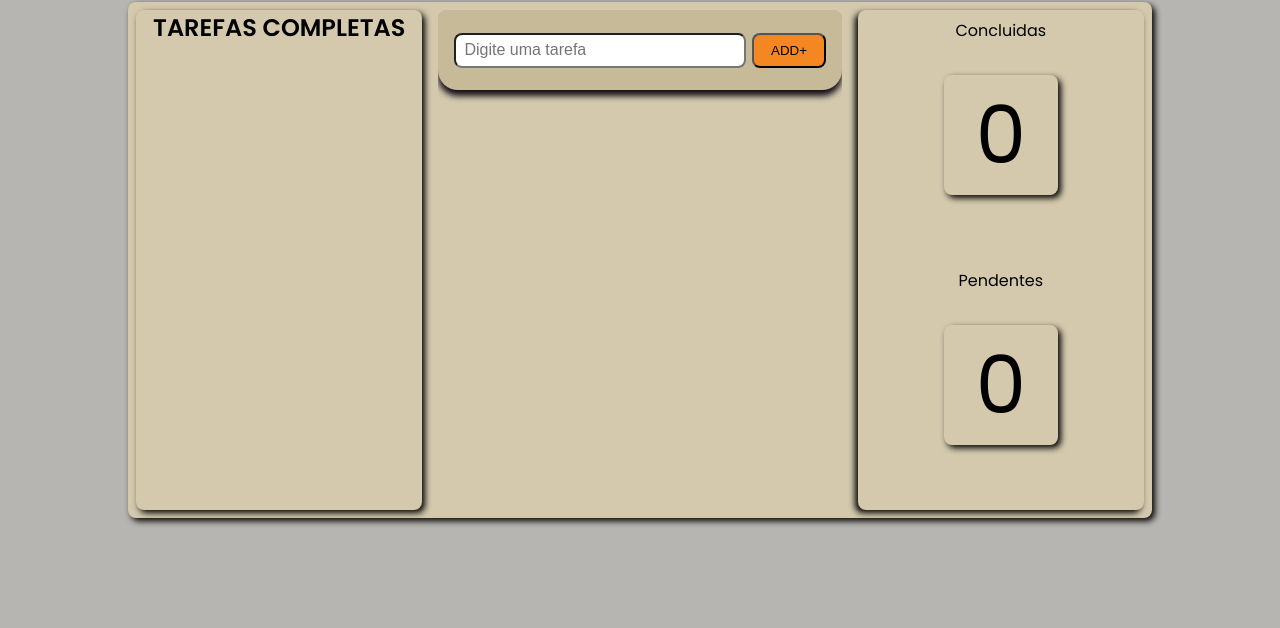
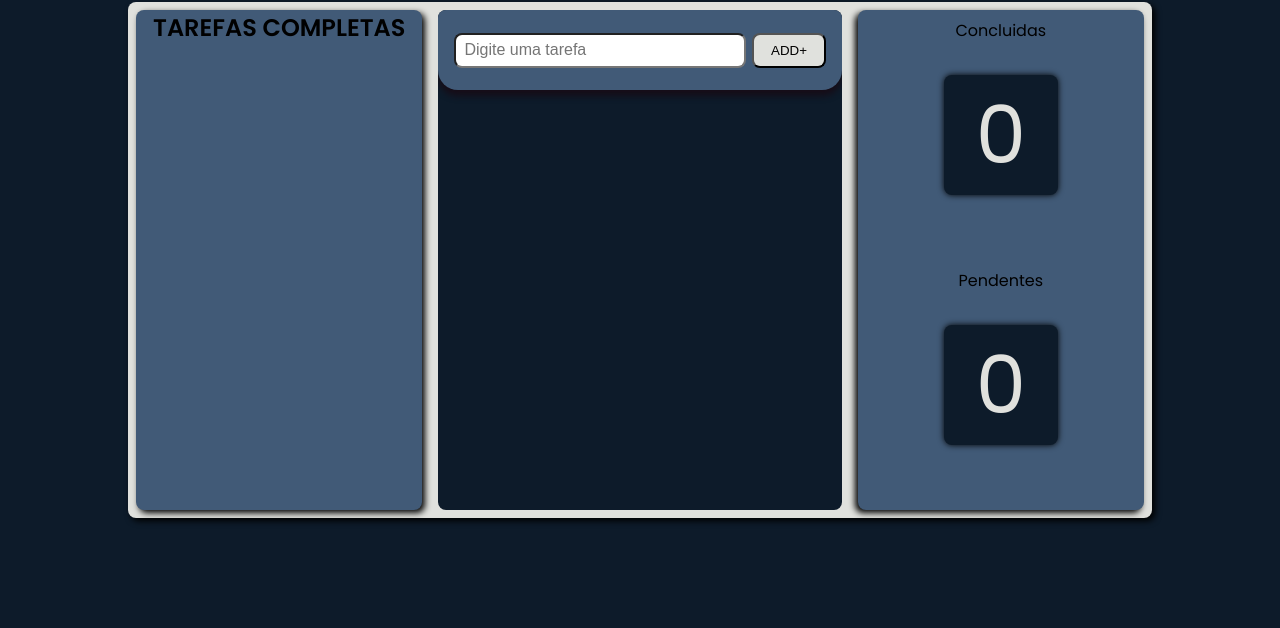
Before and after one commit to FrontRichard/Todo-list, a plain HTML site: page index.html in a window 1280 px wide. Shown: the part 172-800 px from the top of the page. Drawn offline with Linux system fonts and the light colour scheme.

Commit message:
Alteração na paleta de cores do projeto

```diff
--- a/styles/style.css
+++ b/styles/style.css
@@ -8,7 +8,7 @@
 
 body{
     min-height: 100vh;
-    background-color: #b7b5b1;
+    background-color: #0D1B2A;
     padding: 1rem 0;
 
     display: flex;
@@ -27,11 +27,11 @@ input[type='checkbox']{
 .title{
     margin-bottom: 1rem;
     text-transform: uppercase;
-    color: black;
+   color:  #E0E1DD;
 }
 
 .container{
-    background-color: #D4C9AD;
+    background-color:#E0E1DD;
     width: 80%;
     max-width: 80%;
     border-radius: 8px;
@@ -46,7 +46,7 @@ input[type='checkbox']{
 }
 
 .todo__container_completeds{
-    background-color: #D4C9AD;
+    background-color:#415A77;
     width: 30%;
     max-width: 80%;
 
@@ -58,7 +58,7 @@ input[type='checkbox']{
 }
 
 .todo__container_count{
-    background-color: #D4C9AD;
+    background-color: #415A77;
     width: 30%;
     max-width: 80%;
 
@@ -71,7 +71,7 @@ input[type='checkbox']{
 
 
 .todo__container{
-    background-color: #D4C9AD;
+    background-color:#0D1B2A;
     width: 80%;
     max-width: 80%;
 
@@ -89,7 +89,7 @@ input[type='checkbox']{
 }
 
 .form{
-    background-color: #C7BA99;
+    background-color: #415A77;
     height: 80px;
     padding: 1rem;
     border-radius: 0 0 20px 20px;
@@ -101,7 +101,7 @@ input[type='checkbox']{
 }
 
 .confirm__delete-msg{
-    color:black;
+    color: #E0E1DD;
     display: flex;
     flex-direction: column;
     justify-content: center;
@@ -126,7 +126,7 @@ input[type='checkbox']{
 }
 
 .btns__confirm button:hover{
-    background-color: #C7BA99;
+    background-color:#415A77;
 }
 
 .input__task{
@@ -146,7 +146,7 @@ input[type='checkbox']{
     text-transform: uppercase;
     cursor: pointer;
     transition: .6s;
-    background-color:  #F58723;
+    background-color: #E0E1DD;
 }
 
 .add__task:hover{
@@ -164,7 +164,7 @@ input[type='checkbox']{
 }
 
 .task__item{
-    background-color:  #C7BA99;
+    background-color:  #415A77;
     border-radius: 8px 8px 16px 16px;
     list-style: none;
     padding: .5rem;
@@ -226,8 +226,9 @@ input[type='checkbox']{
 }
 
 .completed__info, .pending__info{
-    background-color:#D4C9AD;
-    box-shadow: 3px 3px 6px;
+    background-color: #0D1B2A;
+    color: #E0E1DD;
+    box-shadow: 0px 0px 6px black;
     border-radius: 8px;
     width: 40%;
 }
```
